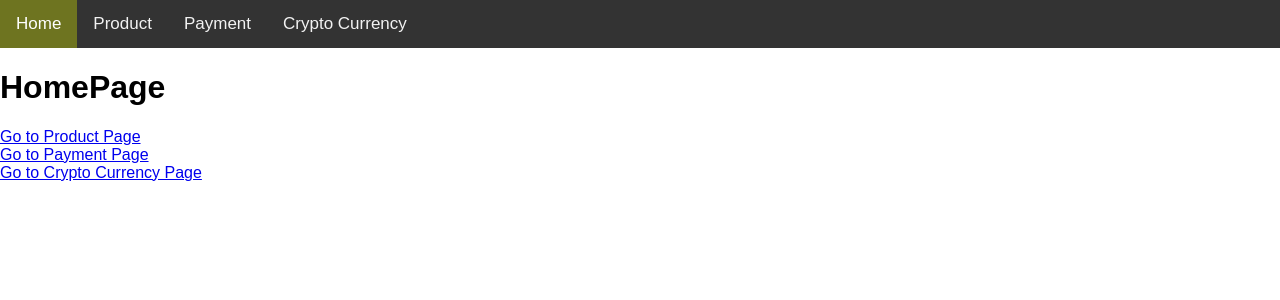
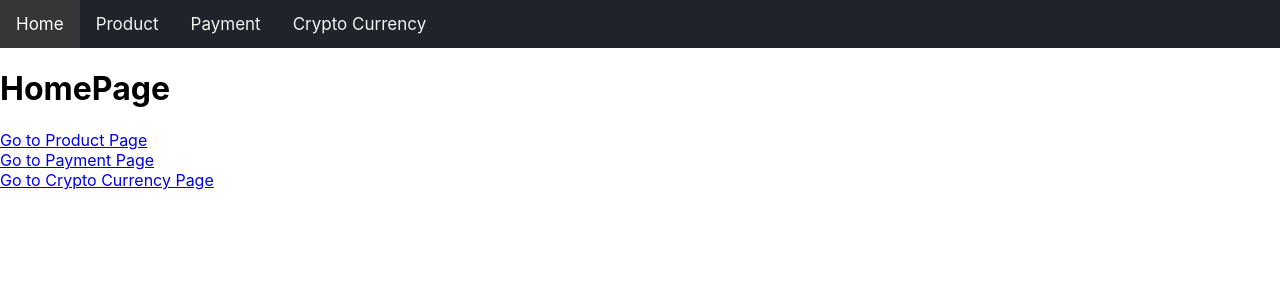
Before and after one commit to utkarshgarg62/practice-code, a React (Create React App) app: page / in a window 1280 px wide. Shown: the top 300 px of the page. Built offline with nearby package versions, Linux system fonts and the light colour scheme.

Commit message:
ecommerce

```diff
--- a/src/App.js
+++ b/src/App.js
@@ -1,24 +1,11 @@
 import React from "react";
-import { BrowserRouter, Routes, Route } from "react-router-dom";
-
-import Product from "./components/pages/productPage"
-import Payment from "./components/pages/paymentPage"
-import HomePage from "./components/pages/homePage"
-import ErrorPage from "./components/pages/errorPage"
-import CryptoCurrency from "./components/pages/cryptoCurrency"
+import NavBar from "./components/navBar";
 
 const App = () => {
   return (
-    <BrowserRouter>
-      <Routes>
-        <Route path="/" element={<HomePage/>}></Route>
-        <Route path="product" element={<Product/>}></Route>
-        <Route path="payment" element={<Payment/>}></Route>
-        <Route path="cryptocurrency" element={<CryptoCurrency/>}></Route>
-        <Route path="*" element={<ErrorPage/>}></Route>
-
-      </Routes>
-    </BrowserRouter>
+    <div>
+      <NavBar />
+    </div>
   );
 };
 export default App;
--- a/src/components/navBar/index.css
+++ b/src/components/navBar/index.css
@@ -1,11 +1,12 @@
 body {
   margin: 0;
-    font-family: Arial, Helvetica, sans-serif;
+  font-family: -apple-system, BlinkMacSystemFont, Segoe UI, Roboto, Oxygen,
+    Ubuntu, Cantarell, Fira Sans, Droid Sans, Helvetica Neue, sans-serif;
 }
 
 .topnav {
   overflow: hidden;
-    background-color: rgb(51, 51, 51);
+  background-color: #20232a;
 }
 
 .topnav a {
@@ -23,6 +24,6 @@
 }
 
 .topnav a.active {
-    background-color: #6e7420;
+  background-color: #353638;
   color: white;
 }
--- a/src/index.js
+++ b/src/index.js
@@ -1,13 +1,31 @@
 import React from "react";
 import ReactDOM from "react-dom/client";
+import { BrowserRouter, Routes, Route } from "react-router-dom";
+
 import App from "./App";
-import NavBar from './components/navBar'
+
+import Product from "./components/pages/productPage";
+import Payment from "./components/pages/paymentPage";
+import HomePage from "./components/pages/homePage";
+import ErrorPage from "./components/pages/errorPage";
+import CryptoCurrency from "./components/pages/cryptoCurrency";
+
 
 const root = ReactDOM.createRoot(document.getElementById("root"));
 
 root.render(
-  <React.StrictMode>
-    <NavBar/>
-    <App />
-  </React.StrictMode>
+  <div>
+    <div>
+      <App />
+    </div>
+    <BrowserRouter>
+      <Routes>
+        <Route path="/" element={<HomePage />}></Route>
+        <Route path="product" element={<Product />}></Route>
+        <Route path="payment" element={<Payment />}></Route>
+        <Route path="cryptocurrency" element={<CryptoCurrency />}></Route>
+        <Route path="*" element={<ErrorPage />}></Route>
+      </Routes>
+    </BrowserRouter>
+  </div>
 );
```
Lines whose indentation alone changed are shown as unchanged.
